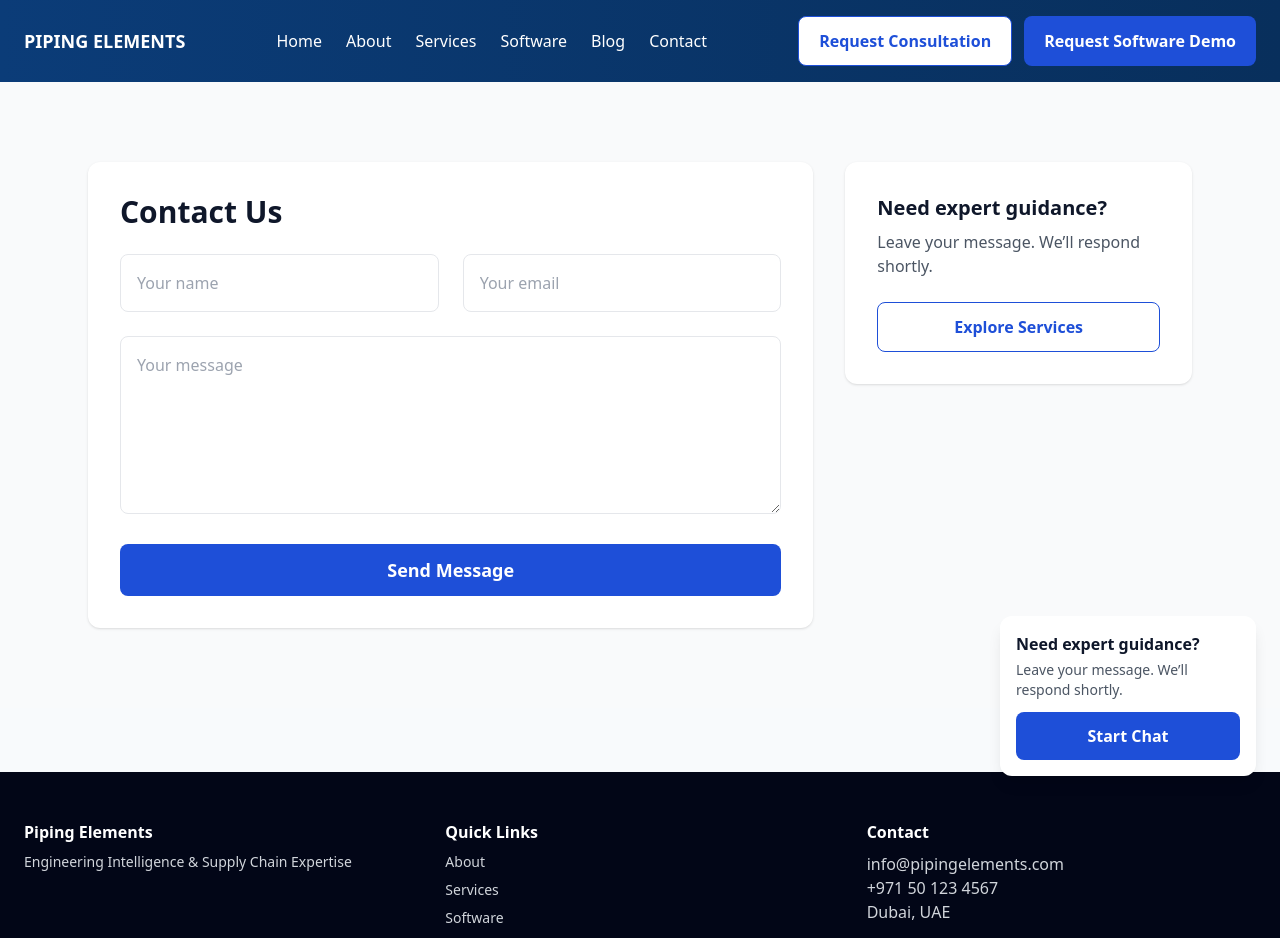
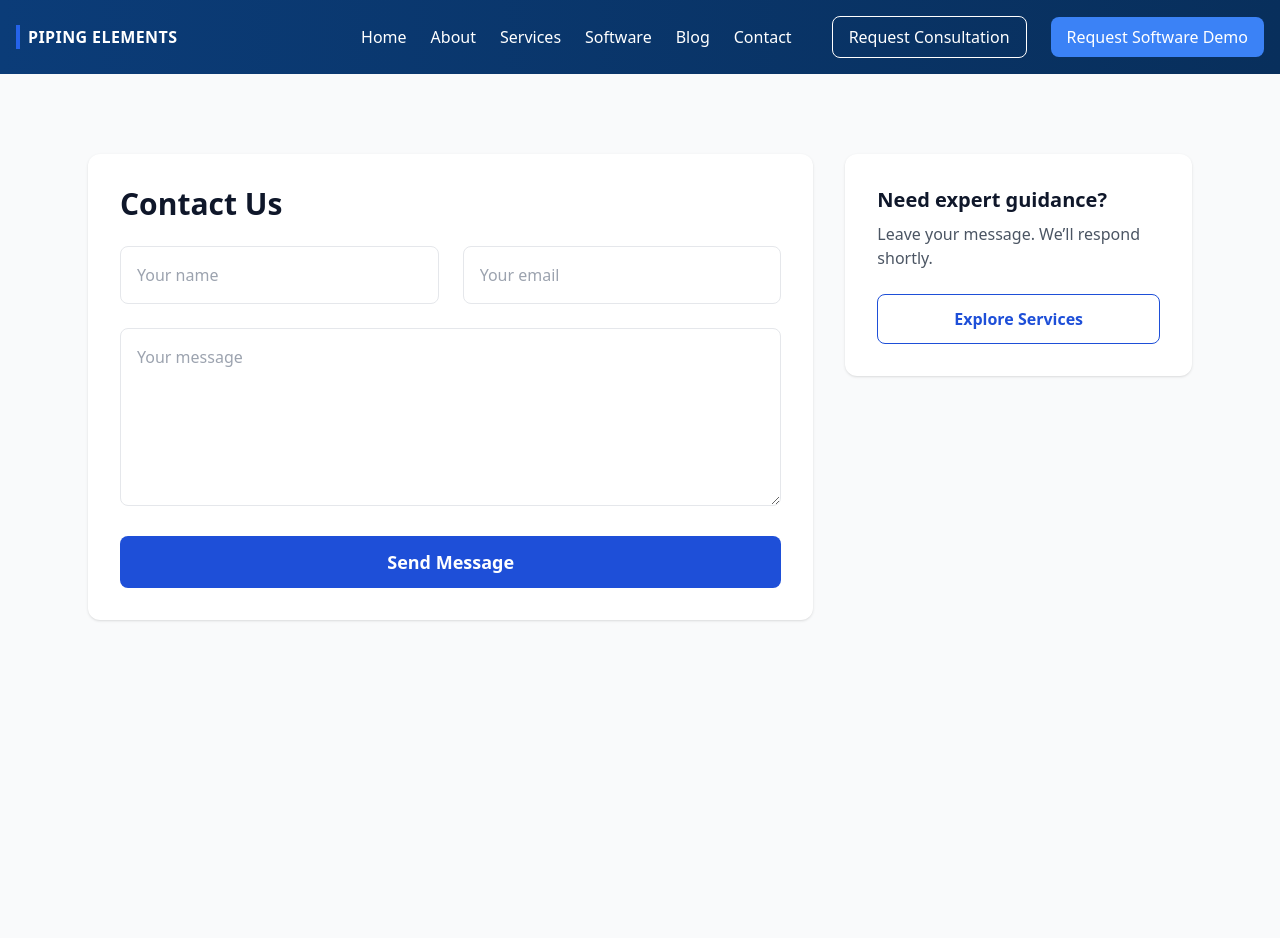
Before and after one commit to Muhammadshajid/piping-elements-website, a Next.js app: page /contact in a window 1280 px wide. Shown: the top 938 px of the page. After the commit the page ends 800 px from the top, so only its background shows below. Built offline with nearby package versions, Linux system fonts and the light colour scheme.

Commit message:
Update layout.tsx

```diff
--- a/app/layout.tsx
+++ b/app/layout.tsx
@@ -1,6 +1,5 @@
 import "./globals.css";
-import Link from "next/link";
-import ChatBox from "../components/ChatBox";
+import Header from "@/components/Header";
 
 export default function RootLayout({
   children,
@@ -9,65 +8,9 @@ export default function RootLayout({
 }) {
   return (
     <html lang="en">
-      <body>
-
-        {/* HEADER */}
-        <header className="bg-gradient-to-r from-[#0b3c78] to-[#082f5c] text-white">
-          <div className="max-w-7xl mx-auto px-6 py-4 flex justify-between items-center">
-            <div className="font-bold text-lg">PIPING ELEMENTS</div>
-
-            <nav className="hidden md:flex gap-6">
-              <Link href="/">Home</Link>
-              <Link href="/about">About</Link>
-              <Link href="/services">Services</Link>
-              <Link href="/software">Software</Link>
-              <Link href="/blog">Blog</Link>
-              <Link href="/contact">Contact</Link>
-            </nav>
-
-            <div className="flex gap-3">
-              <button className="btn-outline">Request Consultation</button>
-              <button className="btn-primary">Request Software Demo</button>
-            </div>
-          </div>
-        </header>
-
-        {/* PAGE CONTENT */}
-        <main>{children}</main>
-
-        {/* CHATBOX — ADDED HERE */}
-        <ChatBox />
-
-        {/* FOOTER */}
-        <footer className="bg-[#020617] text-gray-300 mt-16">
-          <div className="max-w-7xl mx-auto px-6 py-12 grid md:grid-cols-3 gap-8">
-            <div>
-              <h4 className="text-white font-semibold">Piping Elements</h4>
-              <p className="text-sm mt-2">
-                Engineering Intelligence & Supply Chain Expertise
-              </p>
-            </div>
-
-            <div>
-              <h4 className="text-white font-semibold mb-2">Quick Links</h4>
-              <ul className="space-y-2 text-sm">
-                <li><Link href="/about">About</Link></li>
-                <li><Link href="/services">Services</Link></li>
-                <li><Link href="/software">Software</Link></li>
-                <li><Link href="/blog">Blog</Link></li>
-                <li><Link href="/contact">Contact</Link></li>
-              </ul>
-            </div>
-
-            <div>
-              <h4 className="text-white font-semibold mb-2">Contact</h4>
-              <p>info@pipingelements.com</p>
-              <p>+971 50 123 4567</p>
-              <p>Dubai, UAE</p>
-            </div>
-          </div>
-        </footer>
-
+      <body className="bg-gray-50">
+        <Header />
+        {children}
       </body>
     </html>
   );
```
